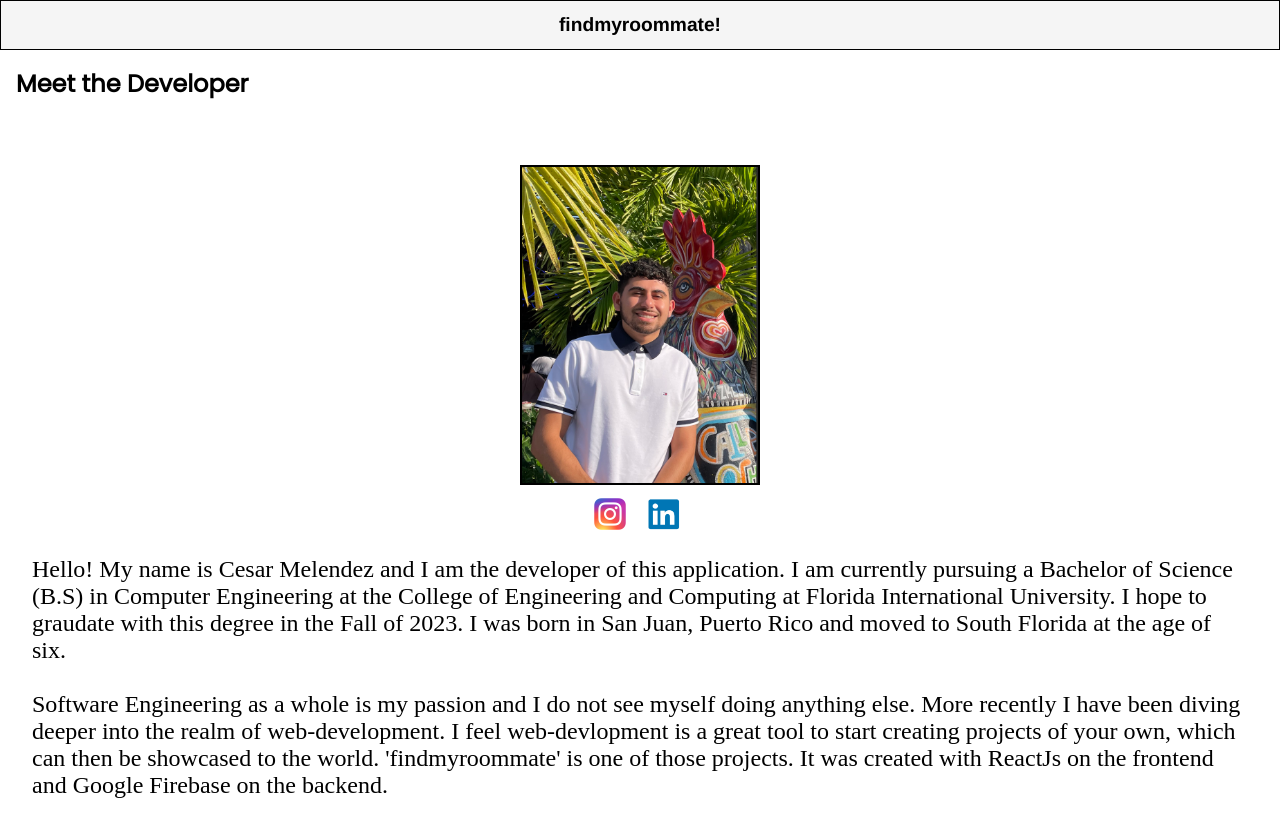
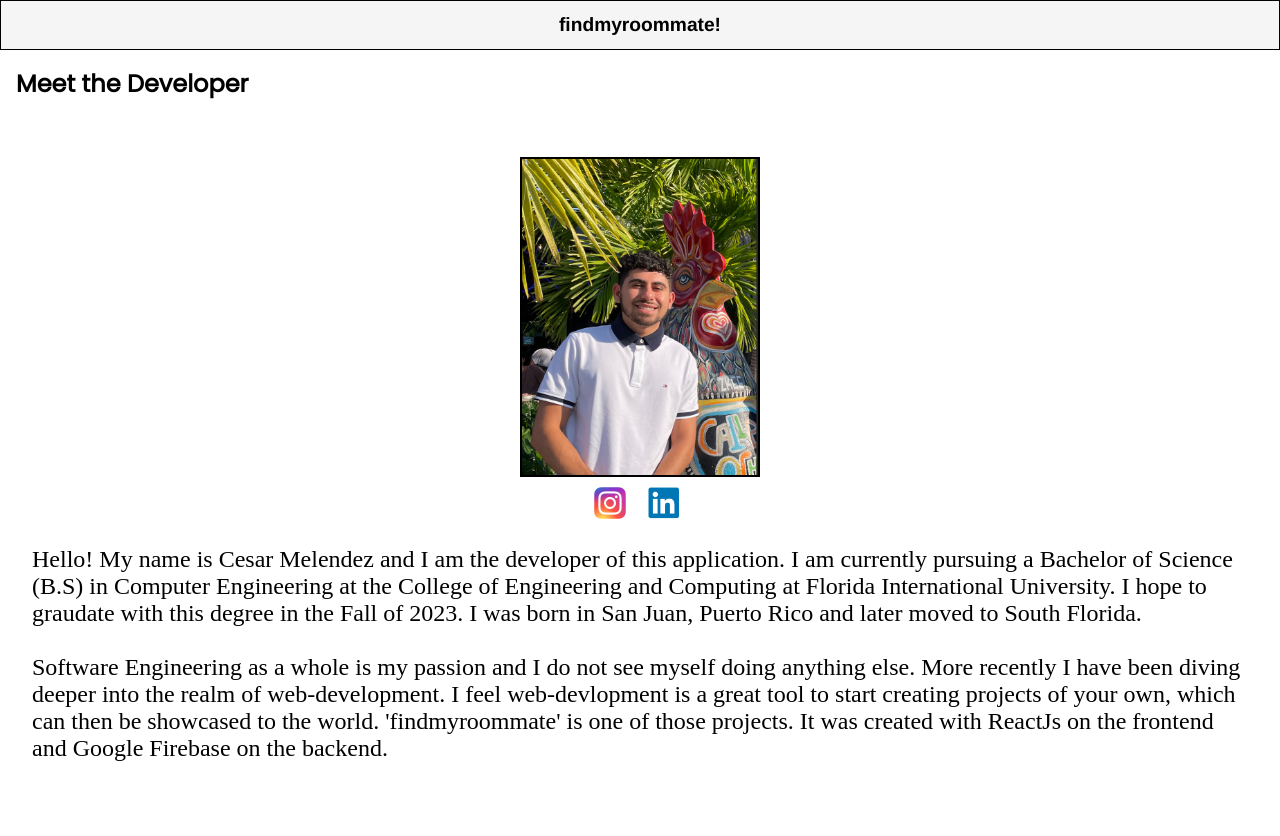
Before and after one commit to cesarmlndz/findmyroommate, a React (Create React App) app: page /about in a window 1280 px wide. Shown: the top 836 px of the page. Built offline with nearby package versions, Linux system fonts and the light colour scheme; a web font is replaced by a local one.

Commit message:
profile-font

```diff
--- a/src/css/DevProfile.css
+++ b/src/css/DevProfile.css
@@ -14,6 +14,7 @@
     display: flex;
     flex-direction: column;
     align-items: center;
+    font-size: 1.1rem;
 }
 
 .dev-image-container {
@@ -26,14 +27,14 @@
     width: 14rem;
     height: 18rem;
     border: 2px solid black;
-    margin-top: 2rem;
+    margin-top: 1.5rem;
 }
 
 .media-links {
     display: flex;
     align-items: center;
     gap: 1rem;
-    margin-top: 0.5rem;
+    margin-top: 0.3rem;
 }
 
 .IG {
--- a/src/pages/DevProfile.js
+++ b/src/pages/DevProfile.js
@@ -12,8 +12,7 @@ export default function DevProfile() {
             <p>Hello! My name is Cesar Melendez and I am the developer of this application. I am currently pursuing a
             Bachelor of Science (B.S) in Computer Engineering at the College of Engineering and Computing at
             Florida International University. I hope to graudate with this degree in the Fall of 2023. I was born in San Juan,
-            Puerto Rico and moved to South Florida
-            at the age of six.
+            Puerto Rico and later moved to South Florida.
             <br></br><br></br>
             Software Engineering as a whole is my passion and I do not see myself doing anything else. More recently I have been diving
             deeper into the realm of web-development. I feel web-devlopment is a great tool to start creating projects of your own, which
```
Also changed, not shown: src/pages/HomePage.js (+6 -6 lines), src/components/Modal.js (line endings or trailing spaces).
